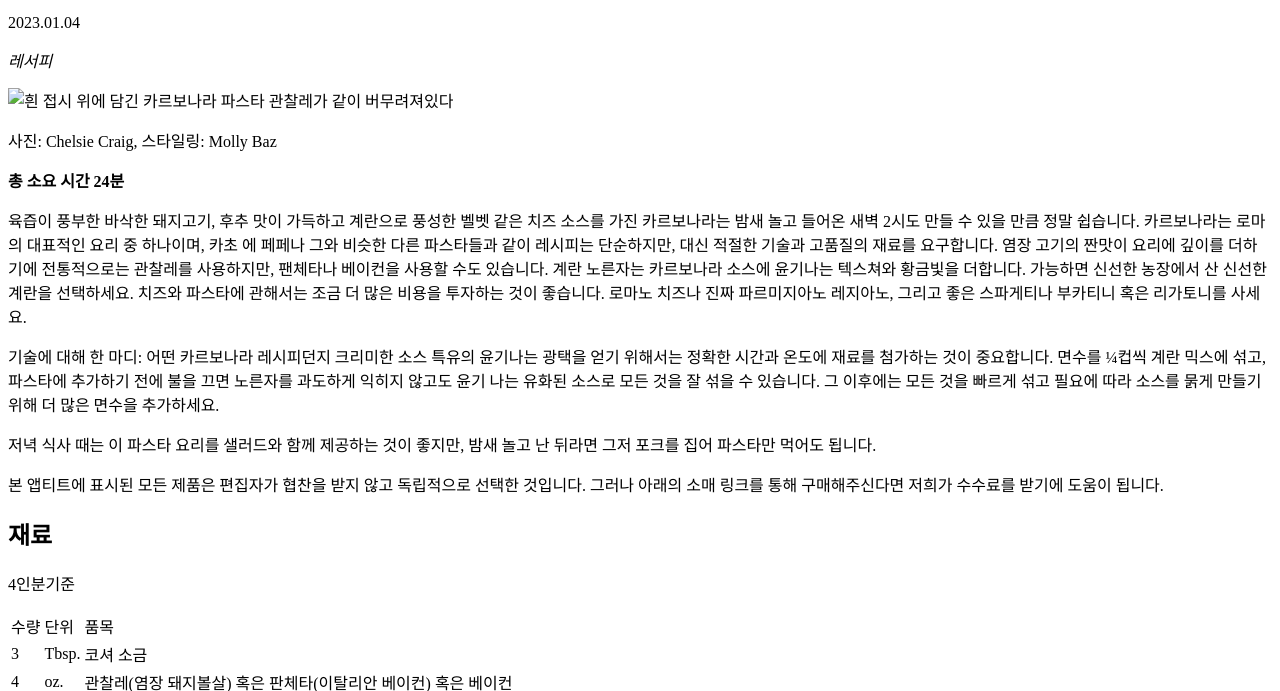
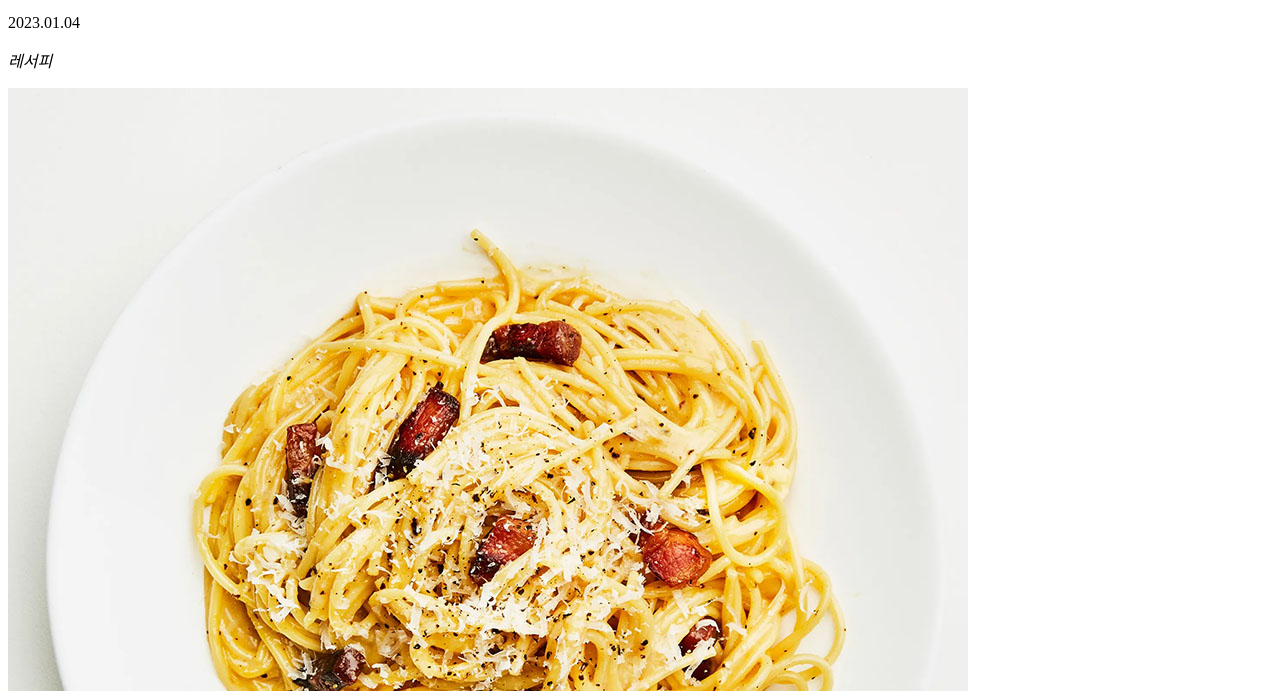
Before and after one commit to ecss03/WMD241_202220403, a plain HTML site: page src/w2/index.html in a window 1280 px wide. Shown: the part 109-800 px from the top of the page. Drawn offline with Linux system fonts and the light colour scheme; the site is published under a folder, as on GitHub Pages, so addresses that start at the root find nothing.

Commit message:
0321_202220403_3주차 과제

```diff
--- a/src/w2/index.html
+++ b/src/w2/index.html
@@ -11,7 +11,7 @@
     <p>2023.01.04</p>
     <p><em>레서피</em></p>
     <img
-      src="/assets/pasta-carbonara.jpg"
+      src="../../assets/pasta-carbonara.jpg"
       alt="흰 접시 위에 담긴 카르보나라 파스타 관찰레가 같이 버무려져있다"
     />
     <p>사진: Chelsie Craig, 스타일링: Molly Baz</p>
```
Also changed, not shown: src/w3/index.html (+1 -1 lines).
